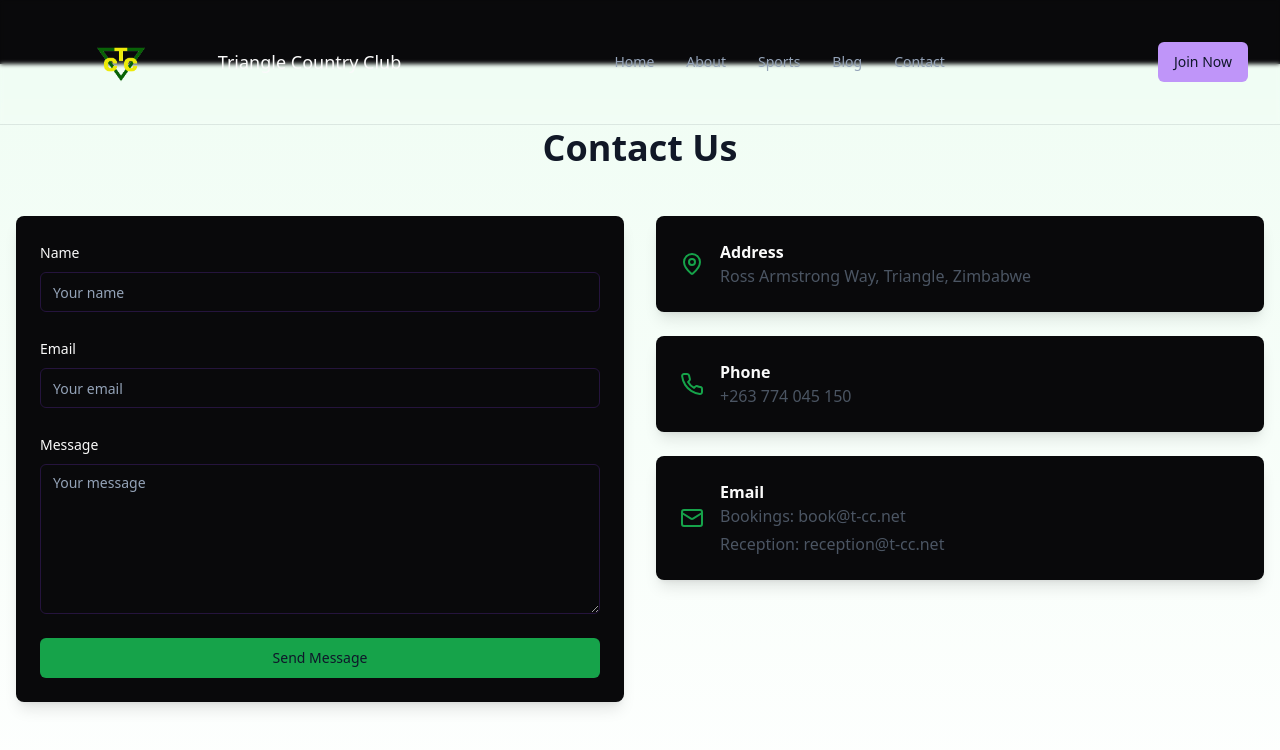
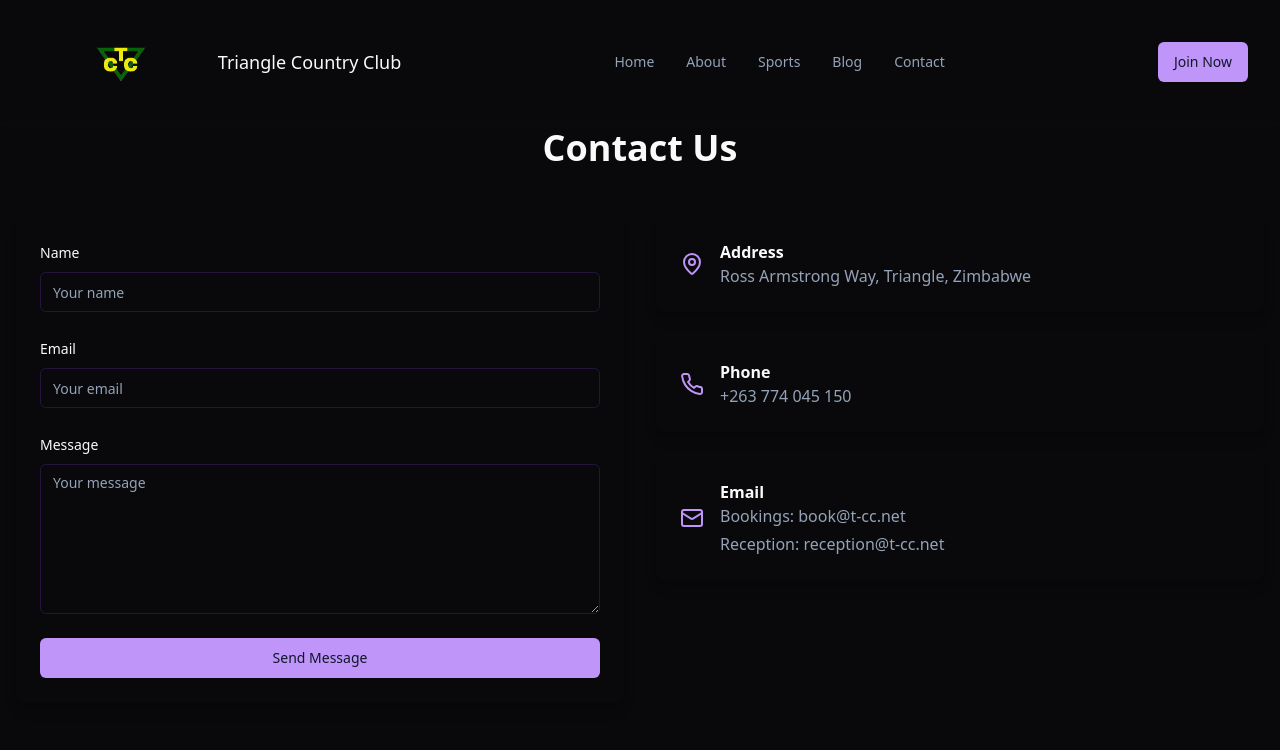
Before and after one commit to noxxy75/trianglecountryclub-a978515f, a React (Vite) app: page /contact in a window 1280 px wide. Shown: the top 750 px of the page. Built offline with nearby package versions, Linux system fonts and the light colour scheme.

Commit message:
Add dark background to Contact section
Updated the Contact page to include a dark background, enhancing the visual contrast and overall aesthetics of the section.
[skip gpt_engineer]

```diff
--- a/src/pages/Contact.tsx
+++ b/src/pages/Contact.tsx
@@ -7,13 +7,13 @@ import { Mail, MapPin, Phone } from "lucide-react";
 
 const Contact = () => {
   return (
-    <div className="min-h-screen bg-gradient-to-b from-green-50 to-white py-16">
+    <div className="min-h-screen bg-sidebar py-16">
       <div className="mx-auto max-w-7xl px-4">
-        <h1 className="mb-12 text-center text-4xl font-bold text-gray-900">Contact Us</h1>
+        <h1 className="mb-12 text-center text-4xl font-bold text-sidebar-foreground">Contact Us</h1>
 
         <div className="grid gap-8 lg:grid-cols-2">
           <div>
-            <Card className="border-none shadow-lg">
+            <Card className="border-none shadow-lg bg-background">
               <CardContent className="p-6">
                 <form className="space-y-6">
                   <div className="space-y-2">
@@ -28,46 +28,46 @@ const Contact = () => {
                     <Label htmlFor="message">Message</Label>
                     <Textarea id="message" placeholder="Your message" className="min-h-[150px]" />
                   </div>
-                  <Button className="w-full bg-green-600 hover:bg-green-700">Send Message</Button>
+                  <Button className="w-full bg-primary hover:bg-primary/90">Send Message</Button>
                 </form>
               </CardContent>
             </Card>
           </div>
 
           <div className="space-y-6">
-            <Card className="border-none shadow-lg">
+            <Card className="border-none shadow-lg bg-background">
               <CardContent className="p-6">
                 <div className="flex items-center space-x-4">
-                  <MapPin className="h-6 w-6 text-green-600" />
+                  <MapPin className="h-6 w-6 text-primary" />
                   <div>
                     <h3 className="font-semibold">Address</h3>
-                    <p className="text-gray-600">Ross Armstrong Way, Triangle, Zimbabwe</p>
+                    <p className="text-muted-foreground">Ross Armstrong Way, Triangle, Zimbabwe</p>
                   </div>
                 </div>
               </CardContent>
             </Card>
 
-            <Card className="border-none shadow-lg">
+            <Card className="border-none shadow-lg bg-background">
               <CardContent className="p-6">
                 <div className="flex items-center space-x-4">
-                  <Phone className="h-6 w-6 text-green-600" />
+                  <Phone className="h-6 w-6 text-primary" />
                   <div>
                     <h3 className="font-semibold">Phone</h3>
-                    <p className="text-gray-600">+263 774 045 150</p>
+                    <p className="text-muted-foreground">+263 774 045 150</p>
                   </div>
                 </div>
               </CardContent>
             </Card>
 
-            <Card className="border-none shadow-lg">
+            <Card className="border-none shadow-lg bg-background">
               <CardContent className="p-6">
                 <div className="flex items-center space-x-4">
-                  <Mail className="h-6 w-6 text-green-600" />
+                  <Mail className="h-6 w-6 text-primary" />
                   <div>
                     <h3 className="font-semibold">Email</h3>
                     <div className="space-y-1">
-                      <p className="text-gray-600">Bookings: book@t-cc.net</p>
-                      <p className="text-gray-600">Reception: reception@t-cc.net</p>
+                      <p className="text-muted-foreground">Bookings: book@t-cc.net</p>
+                      <p className="text-muted-foreground">Reception: reception@t-cc.net</p>
                     </div>
                   </div>
                 </div>
```
